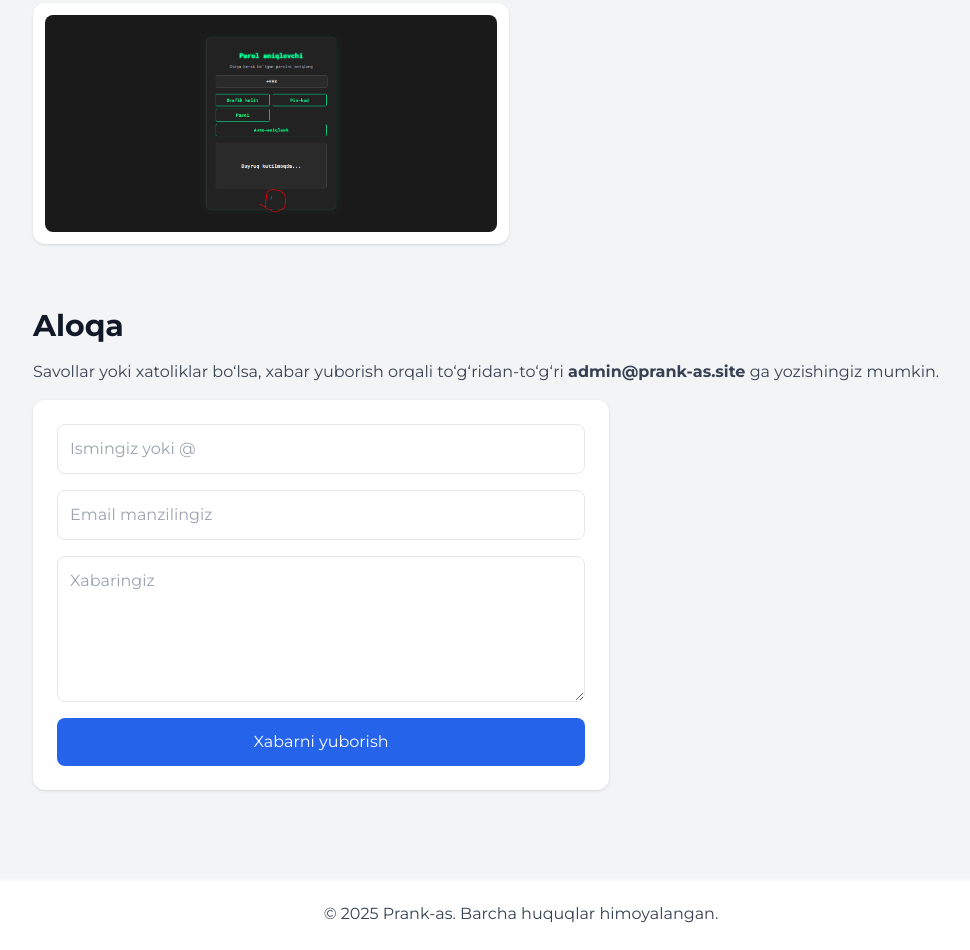
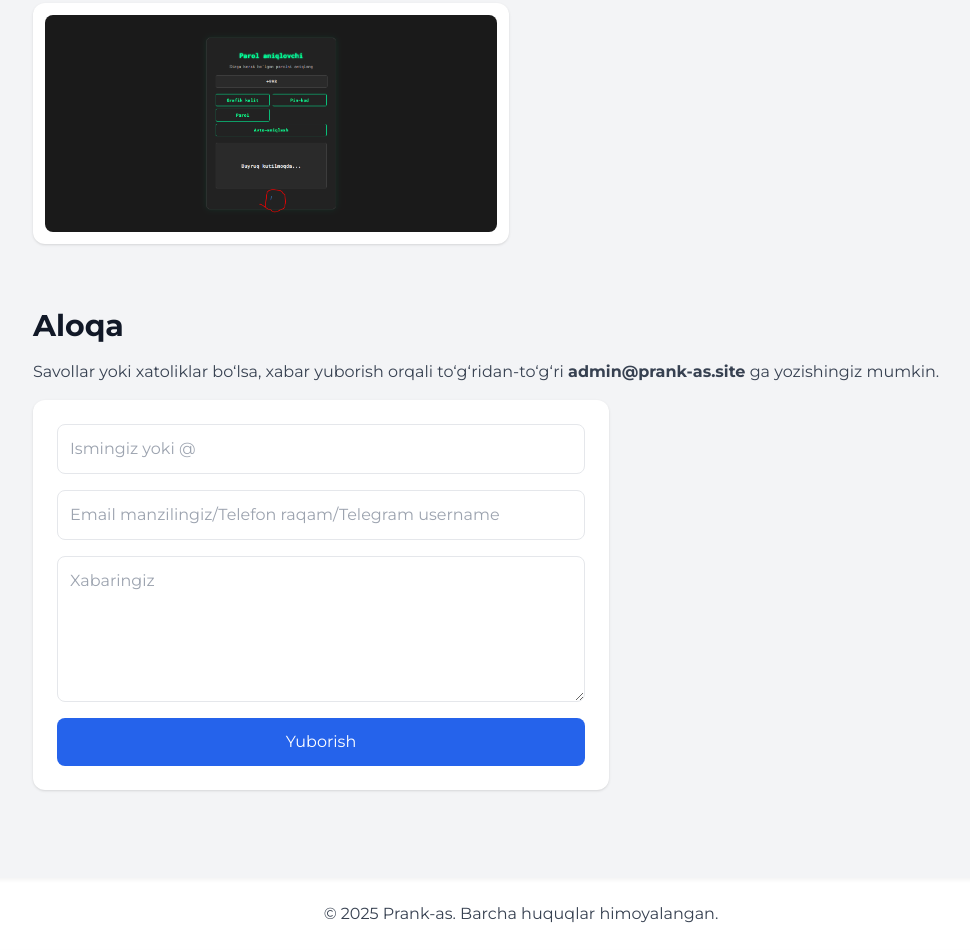
Before and after one commit to Jafar20130315/help.prank-as, a plain HTML site: page index.html in a window 1280 px wide. Shown: the part 1171-2121 px from the top of the page, without its empty margins (119-1089 px from the left). Drawn offline with nearby package versions, Linux system fonts and the light colour scheme.

Commit message:
Update index.html

```diff
--- a/index.html
+++ b/index.html
@@ -107,12 +107,12 @@
 
         <input type="text" name="name" placeholder="Ismingiz yoki @" class="border p-3 rounded-lg w-full" required>
 
-        <input type="email" name="email" placeholder="Email manzilingiz" class="border p-3 rounded-lg w-full" required>
+        <input type="email" name="email" placeholder="Email manzilingiz/Telefon raqam/Telegram username" class="border p-3 rounded-lg w-full" required>
 
         <textarea name="message" rows="5" placeholder="Xabaringiz" class="border p-3 rounded-lg w-full" required></textarea>
 
         <button type="submit" class="bg-blue-600 text-white py-3 rounded-lg hover:bg-blue-700 transition">
-          Xabarni yuborish
+          Yuborish
         </button>
       </form>
     </section>
```
